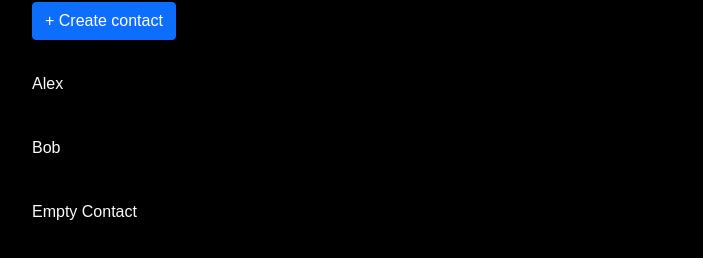
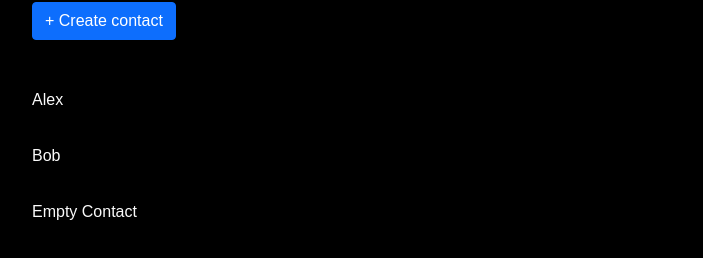
Before and after one commit to shamwela/simple-contacts, a React (Create React App) app: page / in a window 1280 px wide. Shown: the part 204-462 px from the top of the page, without its empty margins (288-991 px from the left). Built offline with nearby package versions, Linux system fonts and the light colour scheme.

Commit message:
Add hover style to contacts

```diff
--- a/src/components/contacts.css
+++ b/src/components/contacts.css
@@ -1,9 +1,8 @@
-#contacts {
-  display: flex;
-  flex-direction: column;
-  gap: 5vh;
+.contact {
+  padding: 1rem 0;
+  cursor: pointer;
 }
 
-.contact {
-  cursor: pointer;
+.contact:hover {
+  background-color: hsl(0, 0%, 20%);
 }
--- a/src/components/contacts.jsx
+++ b/src/components/contacts.jsx
@@ -3,7 +3,7 @@ import './contacts.css';
 
 const Contacts = ({ contacts, onOpen }) => {
   return (
-    <div id="contacts">
+    <div>
       {contacts.map((contact, index) => (
         <div key={index} onClick={() => onOpen(contact)} className="contact">
           {contact.name}
--- a/src/index.css
+++ b/src/index.css
@@ -1,12 +1,8 @@
 :root {
-  --black: #000;
-  --white: #fafafa;
-  --blue: #276ef1;
-  --red: #dc3545;
-  --dominant-color: var(--black);
-  --secondary-color: var(--white);
-  --accent-color: var(--blue);
-  --danger-color: var(--red);
+  --dominant-color: #000;
+  --secondary-color: #fafafa;
+  --accent-color: #276ef1;
+  --danger-color: #dc3545;
 }
 
 * {
```
